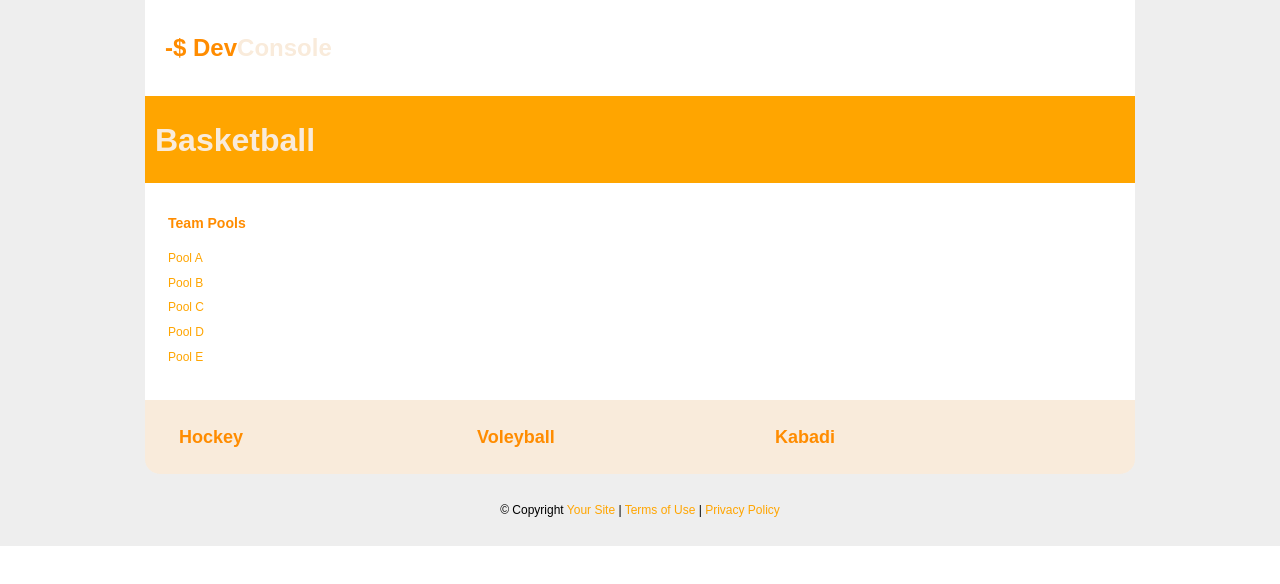
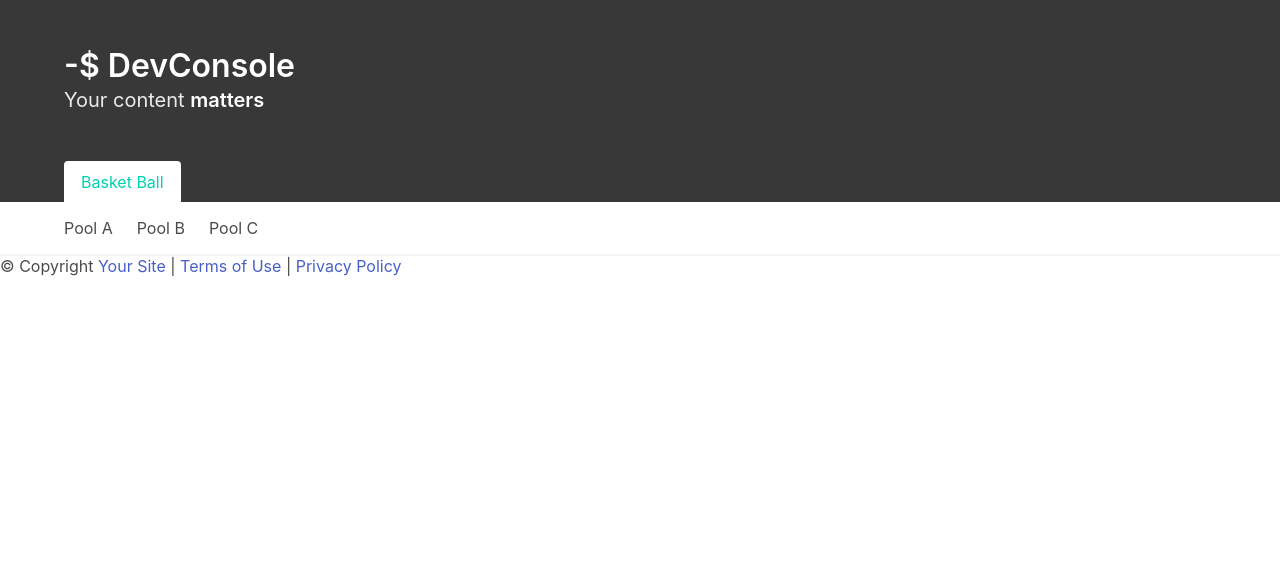
Before and after one commit to Z-Coders/KAP, a plain HTML site: page backend-web/landing.html in a window 1280 px wide. Drawn offline with nearby package versions, Linux system fonts and the light colour scheme.

Commit message:
Bulma Update
New Plan

```diff
--- a/backend-web/landing.css
+++ b/backend-web/landing.css
@@ -1,52 +1,11 @@
-html, #page { padding:0; margin:0;}
-body { margin:0; padding:0; width:100%; color:eee; font:normal 12px/2.0em Sans-Serif;}
-h1, h2, h3, h4, h5, h6 {color:darkorange;}
-#page { background:#eee; margin:inherit;;}
-#header, #footer, #top-nav, #content, #content #contentbar, #content #sidebar { margin:0; padding:0;}
 
-/* Logo */
-#logo { padding:10px; width:auto; float:left;}
-#logo h1 a, h1 a:hover { color:darkorange; text-decoration:none;}
-#logo h1 span { color:#f9ebdb;}
-
-/* Header */
-#header { background:#eee; }
-#header-inner { margin:0 auto; padding:10px; width:970px;background:#fff;}
-
-/* Feature */
-.feature { background:#eee;padding:0;}
-.feature-inner { margin:auto;padding:10px;width:970px;background:orange; }
-.feature-inner h1 {color:#f9ebdb;font-size:32px;}
-
-/* Menu */
-#top-nav { margin:0 auto; padding:0px 0 0; height:37px; float:right;}
-#top-nav ul { list-style:none; padding:0; height:37px; float:left;}
-#top-nav ul li { margin:0; padding:0 0 0 8px; float:left;}
-#top-nav ul li a { display:block; margin:0; padding:8px 20px; color:orange; text-decoration:none;}
-#top-nav ul li.active a, #top-nav ul li a:hover { color:#f9ebdb;}
-
-/* Content */
-#content-inner { margin:0 auto; padding:10px; width:970px;background:#fff;}
-#content #contentbar { margin:0; padding:0; float:right; width:760px;}
-#content #contentbar .article { margin:0 0 24px; padding:0 20px 0 15px; }
-#content #sidebar { padding:0; float:left; width:200px;}
-#content #sidebar .widget { margin:0 0 12px; padding:8px 8px 8px 13px;line-height:1.4em;}
-#content #sidebar .widget h3 a { text-decoration:none;}
-#content #sidebar .widget ul { margin:0; padding:0; list-style:none; color:#959595;}
-#content #sidebar .widget ul li { margin:0;}
-#content #sidebar .widget ul li { padding:4px 0; width:185px;}
-#content #sidebar .widget ul li a { color:orange; text-decoration:none; margin-left:-16px; padding:4px 8px 4px 16px;}
-#content #sidebar .widget ul li a:hover { color:#f9ebdb; font-weight:bold; text-decoration:none;}
-
-/* Footerblurb */
-#footerblurb { background:#eee;color:orange;}
-#footerblurb-inner { margin:0 auto; width:970px; padding:10px;background:#f9ebdb;border-bottom-right-radius:15px;border-bottom-left-radius:15px;}
-#footerblurb .column { margin:0; text-align:justify; float:left;width:250px;padding:0 24px;}
-
-/* Footer */
-#footer { background:#eee;align-content: center;}
-#footer-inner { margin:auto; text-align:center; padding:12px; width:970px;}
-#footer a {color:orange;text-decoration:none;}
-
-/* Clear both sides to assist with div alignment  */
-.clr { clear:both; padding:0; margin:0; width:100%; font-size:0px; line-height:0px;}
+.hero-foot{
+  background-color: #383838;
+}
+.is-boxed
+{
+  color: #383838;
+}
+#active{
+  color: #383838;
+}
--- a/backend-web/landing.html
+++ b/backend-web/landing.html
@@ -17,70 +17,67 @@
  <head>
    <meta http-equiv="Content-Type" content="text/html; charset=utf-8">
    <title>Sample</title>
+   <link rel="stylesheet" href="/Users/Opus/node_modules/bulma/css/bulma.css">
    <link rel="stylesheet" href="landing.css">
  </head>
  <body>
-   <div id="page">
-     <header id="header">
-       <div id="header-inner">
-         <div id="logo">
-           <h1>-$ <a href="#">Dev<span>Console</span></a></h1>
+   <section class="hero is-primary">
+  <div class="hero-body" style="background:#383838">
+    <div class="container">
+      <div class="columns is-vcentered">
+        <div class="column">
+          <p class="title">
+            -$ DevConsole
+          </p>
+          <p class="subtitle">
+            Your content <strong>matters</strong>
+          </p>
         </div>
-         <div class="clr"></div>
       </div>
-     </header>
-     <div class="feature">
-       <div class="feature-inner">
-       <h1>Basketball</h1>
     </div>
   </div>
 
 
-     <div id="content">
-       <div id="content-inner">
+  <div class="hero-foot">
+    <div class="container">
+      <nav class="tabs is-boxed">
+        <ul>
+          <li class="is-active">
+            <a href="#" id='active' >Basket Ball</a>
+          </li>
+          <li >
+            <a href="#">Foot Ball</a>
+          </li>
+          <li>
+            <a href="#">Volley Ball</a>
+          </li>
+          <li>
+            <a href="#">Kabaddi</a>
+          </li>
+          <li>
+            <a href="#">Athletics</a>
+          </li>
+        </ul>
+      </nav></div>
+    </div>
 
-         <main id="contentbar">
-           <div class="article">
-             <p><script>generateText(12)</script></p>
+</section>
+<nav class="navbar has-shadow">
+  <div class="container">
+    <div class="navbar-brand">
+      <a class="navbar-item is-tab" href="#">
+        Pool A
+      </a>
+      <a class="navbar-item is-tab " href="#">
+        Pool B
+      </a>
+      <a class="navbar-item is-tab " href="#">
+        Pool C
+      </a>
     </div>
-         </main>
-
-         <nav id="sidebar">
-           <div class="widget">
-             <h3>Team Pools</h3>
-             <ul>
-             <li><a href="#">Pool A</a></li>
-             <li><a href="#">Pool B</a></li>
-             <li><a href="#">Pool C</a></li>
-             <li><a href="#">Pool D</a></li>
-             <li><a href="#">Pool E</a></li>
-             </ul>
   </div>
 </nav>
 
-         <div class="clr"></div>
-       </div>
-     </div>
-
-     <div id="footerblurb">
-       <div id="footerblurb-inner">
-
-         <div class="column">
-           <h2><span>Hockey</span></h2>
-           <p><script>generateText(2)</script></p>
-         </div>
-         <div class="column">
-           <h2><span>Voleyball</span></h2>
-           <p><script>generateText(2)</script></p>
-         </div>
-         <div class="column">
-           <h2><span>Kabadi</span></h2>
-           <p><script>generateText(2)</script></p>
-         </div>
-         <div class="clr"></div>
-       </div>
-     </div>
-   </div>
    <footer id="footer">
       <div id="footer-inner">
         <p>&copy; Copyright <a href="#">Your Site</a> &#124; <a href="#">Terms of Use</a> &#124; <a href="#">Privacy Policy</a></p>
```
Lines whose indentation alone changed are shown as unchanged.
